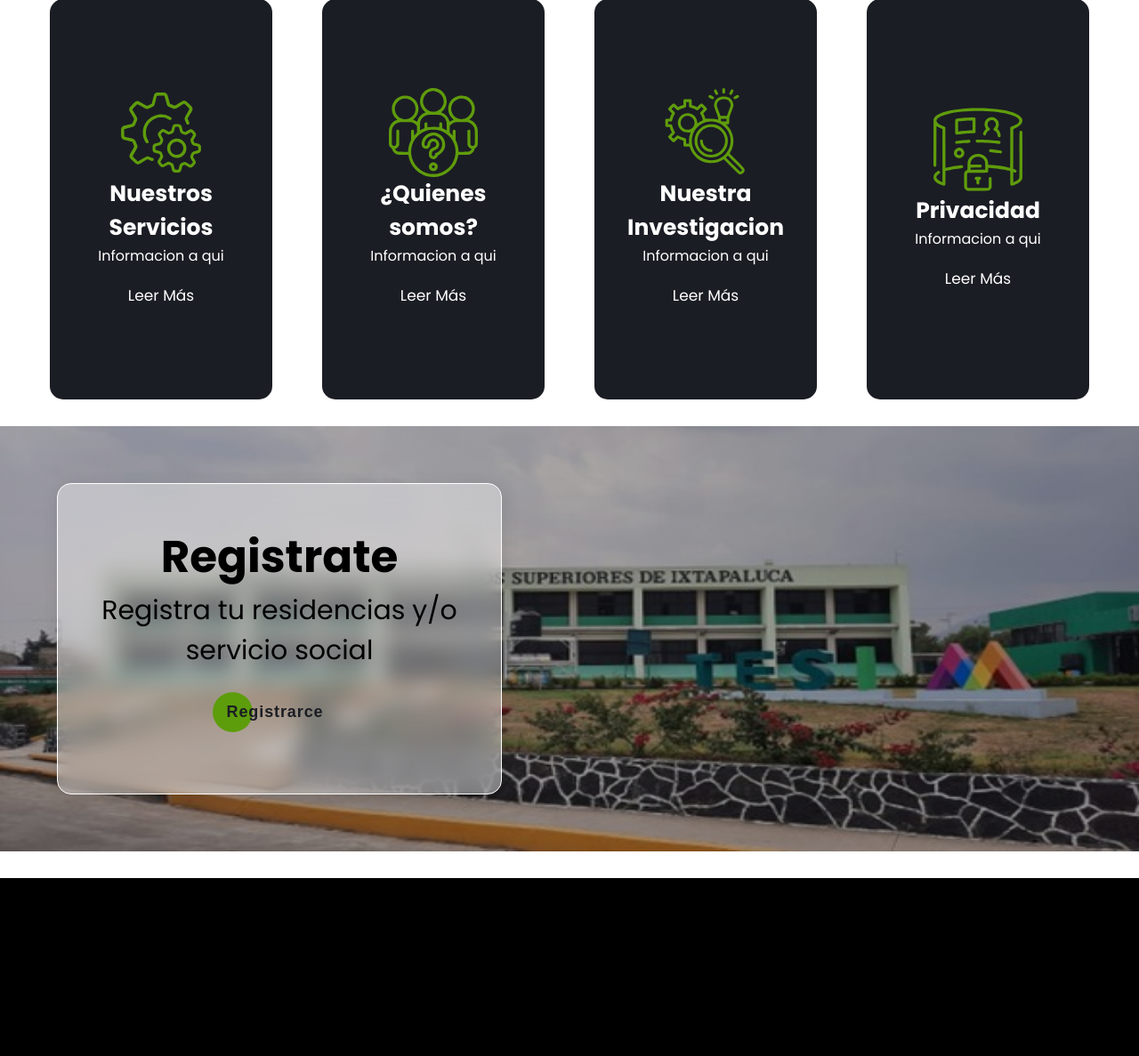
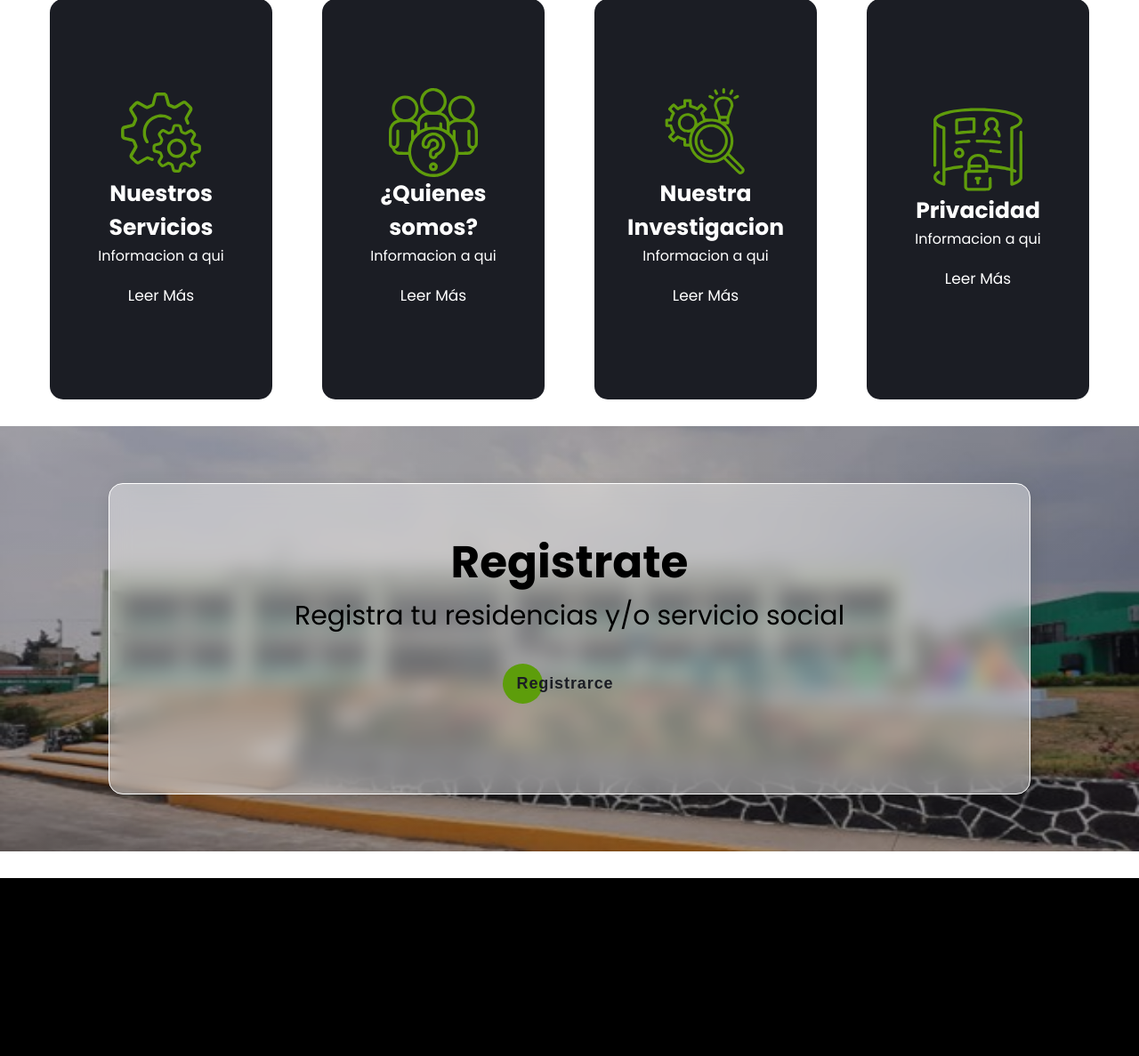
Before and after one commit to LuisLuna24/TESI, a PHP site: page / in a window 1280 px wide. Shown: the part 2903-4090 px from the top of the page at 89% size. Run offline with PHP 8.4, Linux system fonts and the light colour scheme.

Commit message:
modifique registra para expandirlo

```diff
--- a/CSS/index.css
+++ b/CSS/index.css
@@ -305,6 +305,7 @@ header{
     object-fit: cover;
     background-size: 100% 100%;
     position: relative;
+
 }
 
 .Impacto_Contenedor{
@@ -462,11 +463,12 @@ header{
     position: relative;
     display:flex;
     align-items: center;
+    justify-content: center;
 
 }
 .Contacto_Contenedor{
     padding: 10px;
-    width: 500px;
+    width: 90%;
     height: 350px;
     background: rgba(255, 255, 255, 0.404);
     border-radius: 16px;
```
